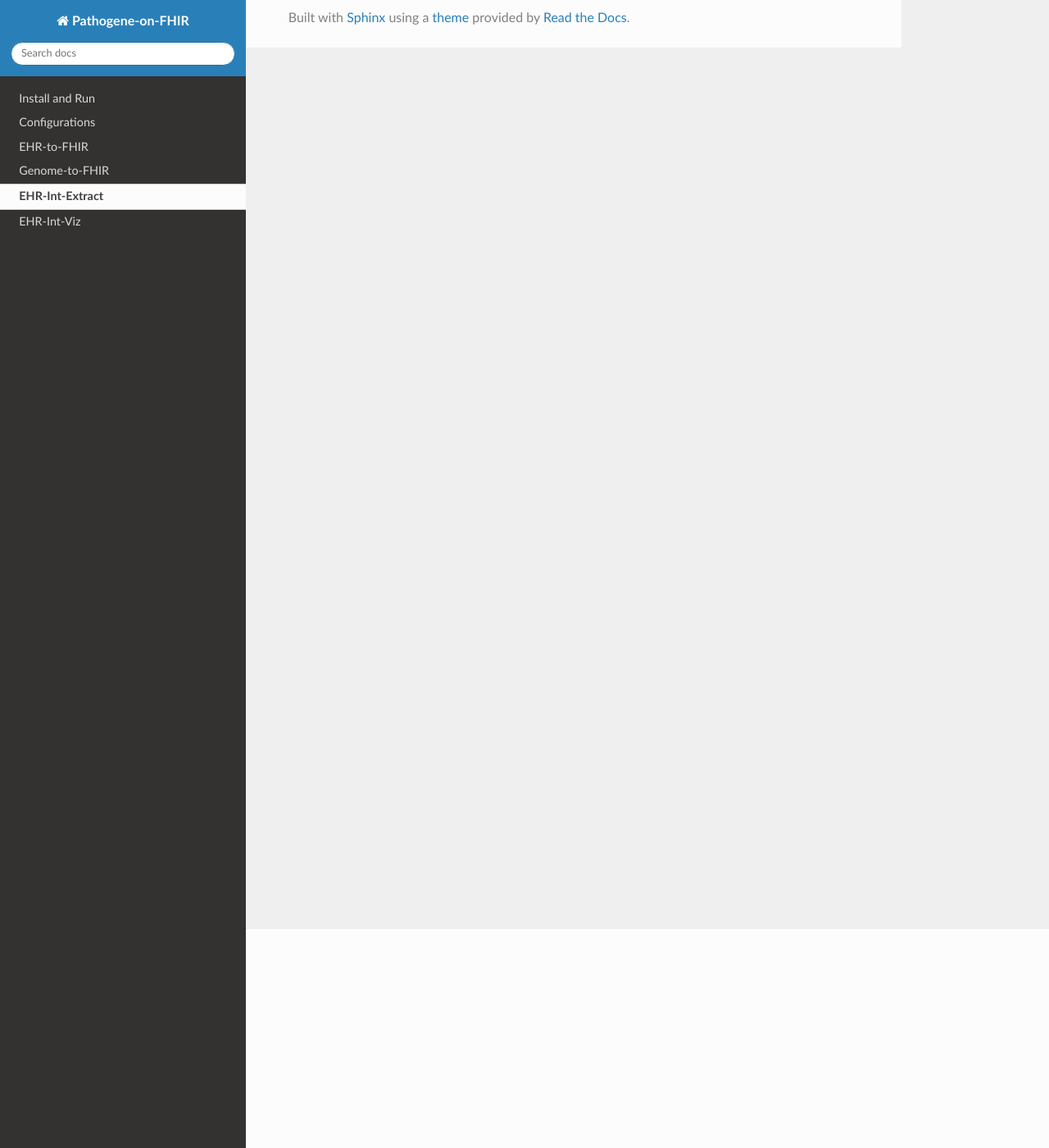
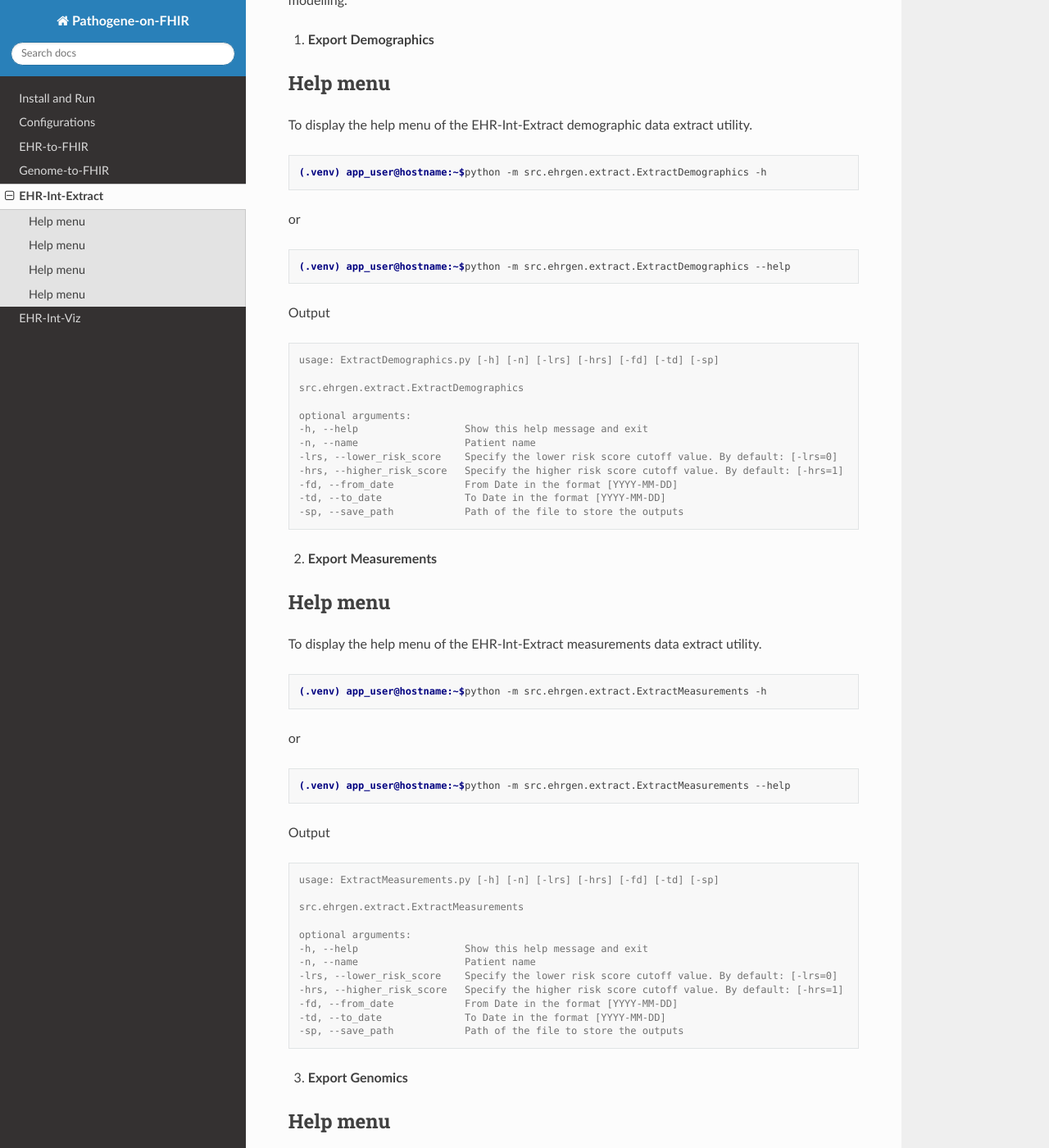
Before and after one commit to ryashpal/ehr-int-tutorial, a Sphinx documentation site: the page built from docs/source/ehr_int_extract.rst, in a window 1280 px wide and 1400 px high, scrolled down 267 px. Shown: the whole window at 82% size. Built offline with Sphinx 7.4.7 and the Read the Docs theme 3.1.0, drawn with Linux system fonts in a browser that asks for light colours; some of the changed text lies outside the part shown.

Commit message:
EHR-Int-Extract

```diff
--- a/docs/source/ehr_int_extract.rst
+++ b/docs/source/ehr_int_extract.rst
@@ -1,2 +1,147 @@
 EHR-Int-Extract
 ===============
+
+
+The export functionality enables users to extract linked data from the FHIR server, providing a seamless interface for downstream applications. With this feature, Demographics, Measurements, Genomics, or all three of these entities can be exported as a data matrix. The exported data is formatted to ensure direct compatibility with other utilities, facilitating automated clinical outcome modelling.
+
+1. **Export Demographics**
+
+
+Help menu
+---------
+
+To display the help menu of the EHR-Int-Extract demographic data extract utility.
+
+.. code-block:: console
+
+    (.venv) app_user@hostname:~$python -m src.ehrgen.extract.ExtractDemographics -h
+
+or
+
+.. code-block:: console
+
+    (.venv) app_user@hostname:~$python -m src.ehrgen.extract.ExtractDemographics --help
+
+Output
+
+.. code-block:: console
+
+    usage: ExtractDemographics.py [-h] [-n] [-lrs] [-hrs] [-fd] [-td] [-sp]
+
+    src.ehrgen.extract.ExtractDemographics
+
+    optional arguments:
+    -h, --help                  Show this help message and exit
+    -n, --name                  Patient name
+    -lrs, --lower_risk_score    Specify the lower risk score cutoff value. By default: [-lrs=0]
+    -hrs, --higher_risk_score   Specify the higher risk score cutoff value. By default: [-hrs=1]
+    -fd, --from_date            From Date in the format [YYYY-MM-DD]
+    -td, --to_date              To Date in the format [YYYY-MM-DD]
+    -sp, --save_path            Path of the file to store the outputs
+
+
+2. **Export Measurements**
+
+
+Help menu
+---------
+
+To display the help menu of the EHR-Int-Extract measurements data extract utility.
+
+.. code-block:: console
+
+    (.venv) app_user@hostname:~$python -m src.ehrgen.extract.ExtractMeasurements -h
+
+or
+
+.. code-block:: console
+
+    (.venv) app_user@hostname:~$python -m src.ehrgen.extract.ExtractMeasurements --help
+
+Output
+
+.. code-block:: console
+
+    usage: ExtractMeasurements.py [-h] [-n] [-lrs] [-hrs] [-fd] [-td] [-sp]
+
+    src.ehrgen.extract.ExtractMeasurements
+
+    optional arguments:
+    -h, --help                  Show this help message and exit
+    -n, --name                  Patient name
+    -lrs, --lower_risk_score    Specify the lower risk score cutoff value. By default: [-lrs=0]
+    -hrs, --higher_risk_score   Specify the higher risk score cutoff value. By default: [-hrs=1]
+    -fd, --from_date            From Date in the format [YYYY-MM-DD]
+    -td, --to_date              To Date in the format [YYYY-MM-DD]
+    -sp, --save_path            Path of the file to store the outputs
+
+
+3. **Export Genomics**
+
+
+Help menu
+---------
+
+To display the help menu of the EHR-Int-Extract genomics data extract utility.
+
+.. code-block:: console
+
+    (.venv) app_user@hostname:~$python -m src.ehrgen.extract.ExtractGenomics -h
+
+or
+
+.. code-block:: console
+
+    (.venv) app_user@hostname:~$python -m src.ehrgen.extract.ExtractGenomics --help
+
+Output
+
+.. code-block:: console
+
+    usage: ExtractGenomics.py [-h] [-n] [-lrs] [-hrs] [-fd] [-td] [-sp]
+
+    src.ehrgen.extract.ExtracGenomics
+
+    optional arguments:
+    -h, --help                  Show this help message and exit
+    -n, --name                  Patient name
+    -lrs, --lower_risk_score    Specify the lower risk score cutoff value. By default: [-lrs=0]
+    -hrs, --higher_risk_score   Specify the higher risk score cutoff value. By default: [-hrs=1]
+    -fd, --from_date            From Date in the format [YYYY-MM-DD]
+    -td, --to_date              To Date in the format [YYYY-MM-DD]
+    -sp, --save_path            Path of the file to store the outputs
+
+4. **Export Integrated Data**
+
+
+Help menu
+---------
+
+To display the help menu of the EHR-Int-Extract integrated data extract utility.
+
+.. code-block:: console
+
+    (.venv) app_user@hostname:~$python -m src.ehrgen.extract.Extract -h
+
+or
+
+.. code-block:: console
+
+    (.venv) app_user@hostname:~$python -m src.ehrgen.extract.Extract --help
+
+Output
+
+.. code-block:: console
+
+    usage: Extract.py [-h] [-n] [-lrs] [-hrs] [-fd] [-td] [-sp]
+
+    src.ehrgen.extract.Extrac
+
+    optional arguments:
+    -h, --help                  Show this help message and exit
+    -n, --name                  Patient name
+    -lrs, --lower_risk_score    Specify the lower risk score cutoff value. By default: [-lrs=0]
+    -hrs, --higher_risk_score   Specify the higher risk score cutoff value. By default: [-hrs=1]
+    -fd, --from_date            From Date in the format [YYYY-MM-DD]
+    -td, --to_date              To Date in the format [YYYY-MM-DD]
+    -sp, --save_path            Path of the file to store the outputs
```
Also changed, not shown: docs/source/ehr_int_viz.rst (line endings or trailing spaces).
